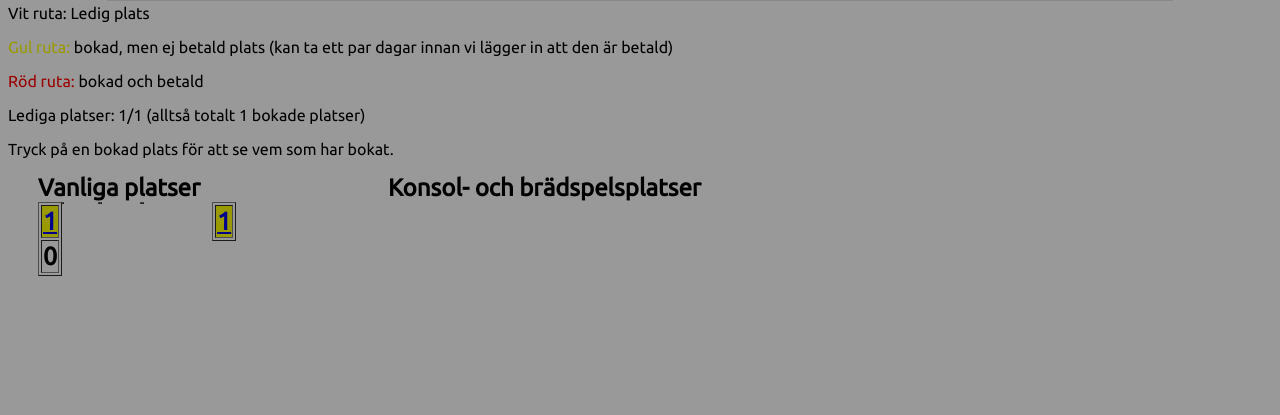
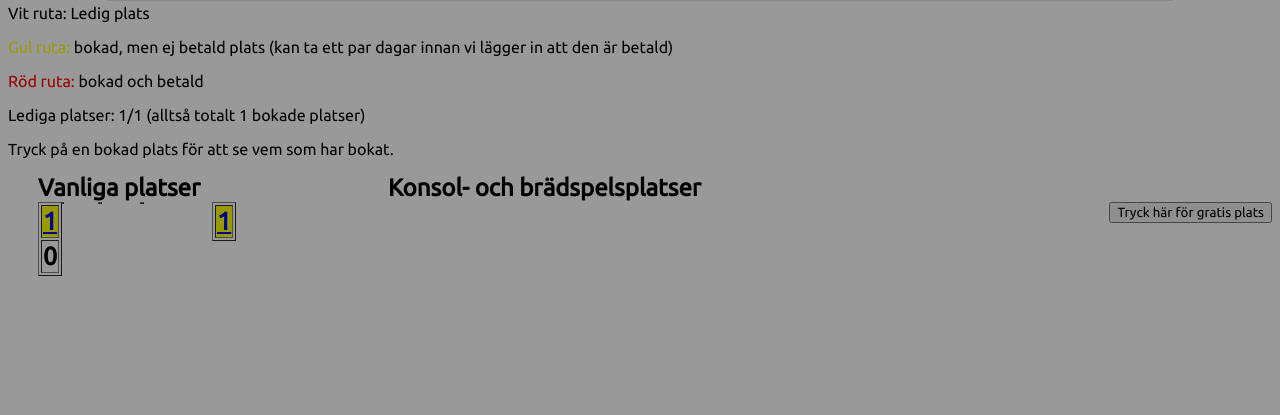
Before and after one commit to tullingedk/booking, a Flask app: template site/templates/index.html in a window 1280 px wide. Shown: the part 545-960 px from the top of the page. Run offline with Flask 2, Linux system fonts and the light colour scheme; the template is opened without the code that fills it: most values are stand-ins (such as "Sample title", 1, 10 or a date in 2020); lists and menus that the app fills with data are empty.

Commit message:
Add back rickroll and env in .gitignore

```diff
--- a/site/static/style.css
+++ b/site/static/style.css
@@ -24,3 +24,7 @@ img {
     width: 230px;
     height: 230px;
 }
+
+.rickroll {
+    float: right;
+}
--- a/site/templates/index.html
+++ b/site/templates/index.html
@@ -286,5 +286,9 @@
       {% endfor %}
     </table>
   </div>
+
+  <div class="rickroll">
+    <a href="https://www.youtube.com/watch?v=dQw4w9WgXcQ"><button>Tryck här för gratis plats</button></a>
+  </div>
 </body>
 </html>
```
Also changed, not shown: 1 other file.
